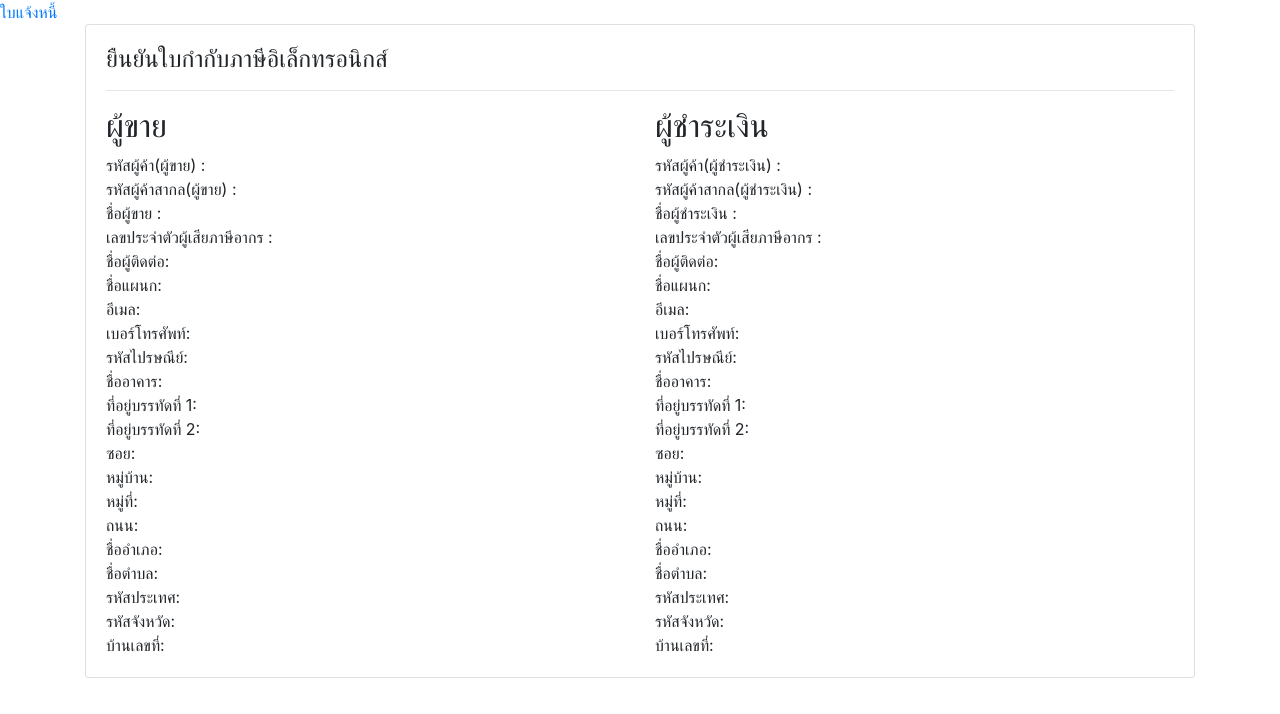
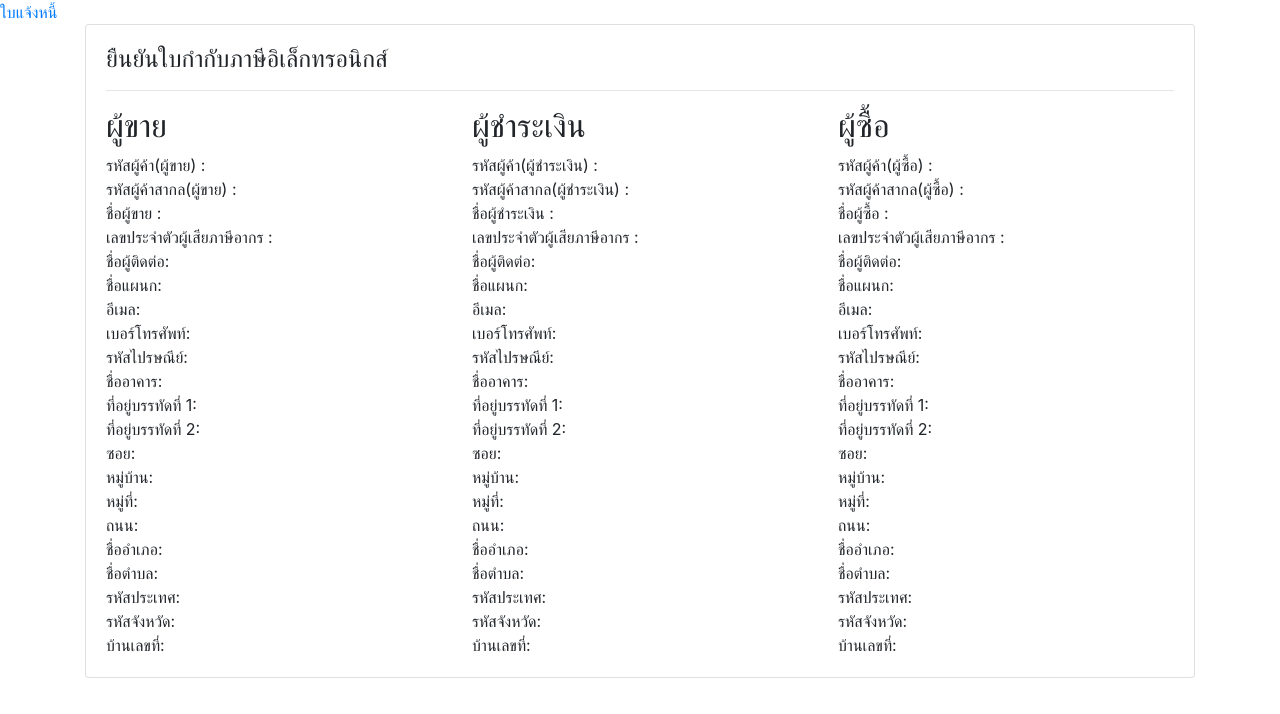
Before and after one commit to it-kmitl-2018/group2-frontend, a Vue app: page /#/ETaxInvoiceConfirm in a window 1280 px wide. Shown: the top 714 px of the page. Built offline with nearby package versions, Linux system fonts and the light colour scheme.

Commit message:
Import BuyerConfirmForm into ETaxInvoiceConfirm.

```diff
--- a/src/components/ETaxInvoiceConfirm.vue
+++ b/src/components/ETaxInvoiceConfirm.vue
@@ -6,6 +6,7 @@
         <b-row>
           <b-col><seller-confirm-form :sellerConfirm="seller"></seller-confirm-form></b-col>
           <b-col><payer-confirm-form :payerConfirm="payer"></payer-confirm-form></b-col>
+          <b-col><buyer-confirm-form :buyerConfirm="buyer"></buyer-confirm-form></b-col>
         </b-row>
       </b-card>
     </b-container>
@@ -17,17 +18,22 @@ import SellerConfirmForm from '@/components/forms/SellerConfirmForm';
 import SellerData from '@/data/Seller.data';
 import PayerConfirmForm from '@/components/forms/PayerConfirmForm';
 import PayerData from '@/data/Payer.data';
+import BuyerConfirmForm from '@/components/forms/BuyerConfirmForm';
+import BuyerData from '@/data/Buyer.data';
+
 
 export default {
   data() {
     return {
       seller: SellerData.data,
       payer: PayerData.data,
+      buyer: BuyerData.data,
     };
   },
   components: {
     SellerConfirmForm,
     PayerConfirmForm,
+    BuyerConfirmForm,
   },
 };
 </script>
```
